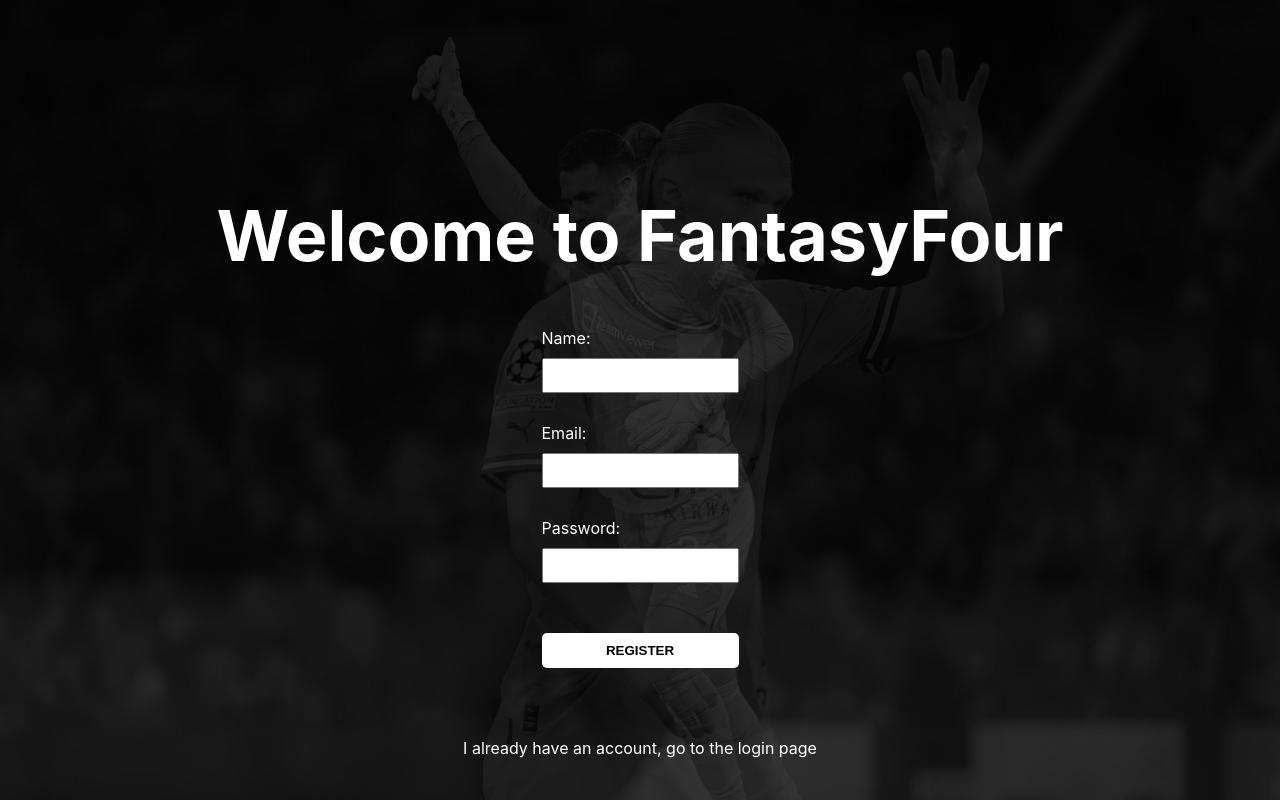
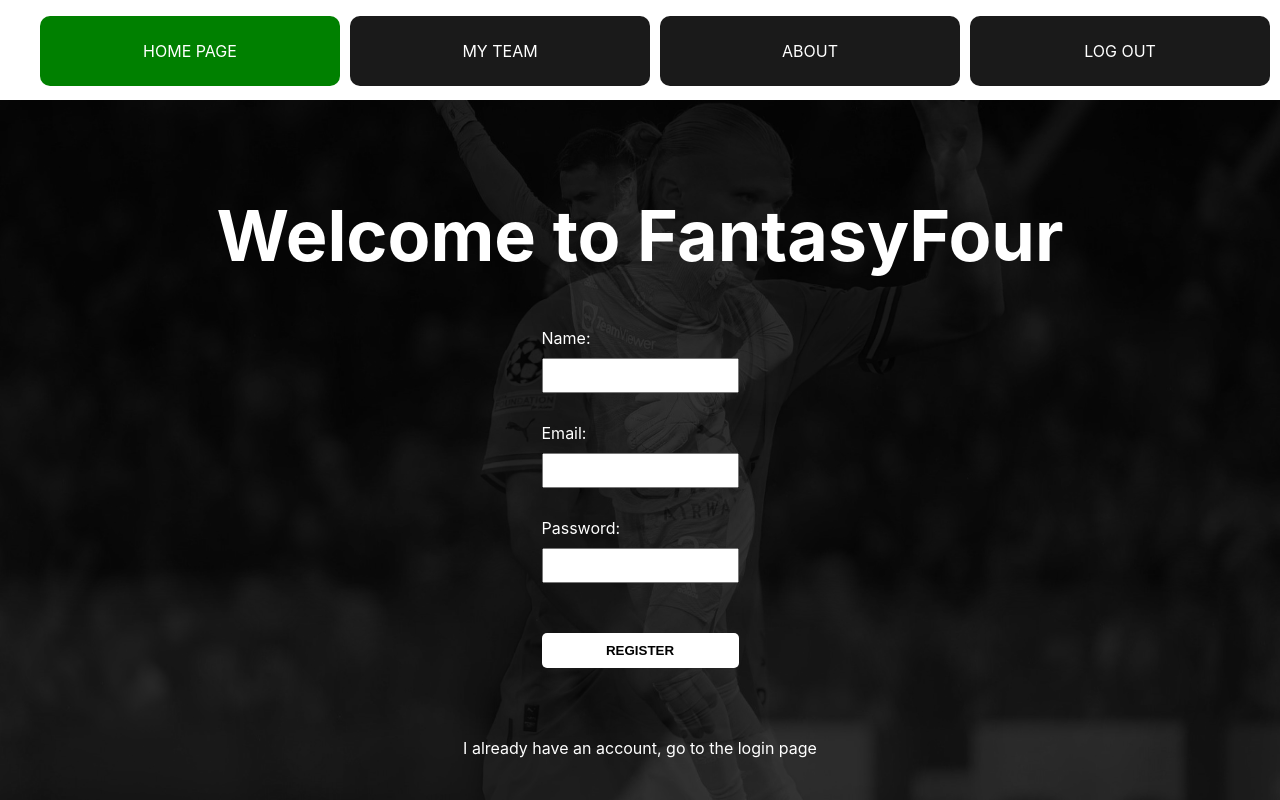
Before and after one commit to elab-development/internet-tehnologije-projekat-fantasypremierleague_2019_0061, a React (Create React App) app in the folder frontend/fantasy_four/: page / in a window 1280 px wide. Built offline with nearby package versions, Linux system fonts and the light colour scheme.

Commit message:
Navigation added to landing page

```diff
--- a/frontend/fantasy_four/src/components/LandingPage.jsx
+++ b/frontend/fantasy_four/src/components/LandingPage.jsx
@@ -3,6 +3,7 @@
 import '../css/LandingPage.css';
 import CurrentGameDataField from './CurrentGameDataField';
 import BackgroundImageRotator from './BackgroundImageRotator';
+import NavigationMenu from './NavigationMenu';
 
 const LandingPage = () => {
   const [name, setName] = useState('');
@@ -21,6 +22,7 @@
 
   return (
     <BackgroundImageRotator>
+    <NavigationMenu></NavigationMenu>
       <h1 style={{ fontSize: '70px' }}>Welcome to FantasyFour</h1>
       <form onSubmit={handleFormSubmit}>
         <label>Name:</label>
```
